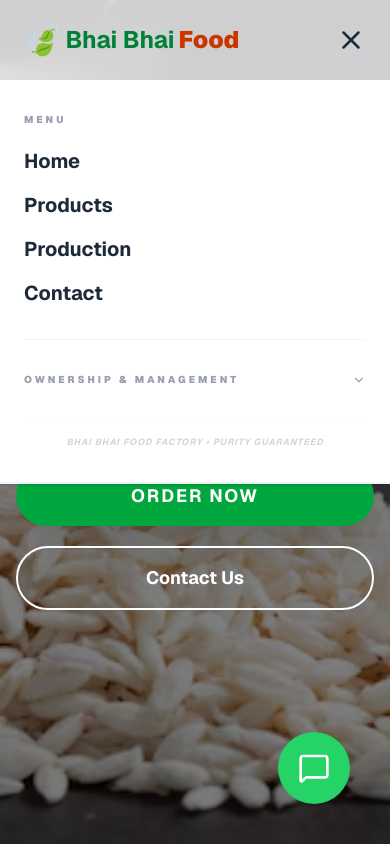
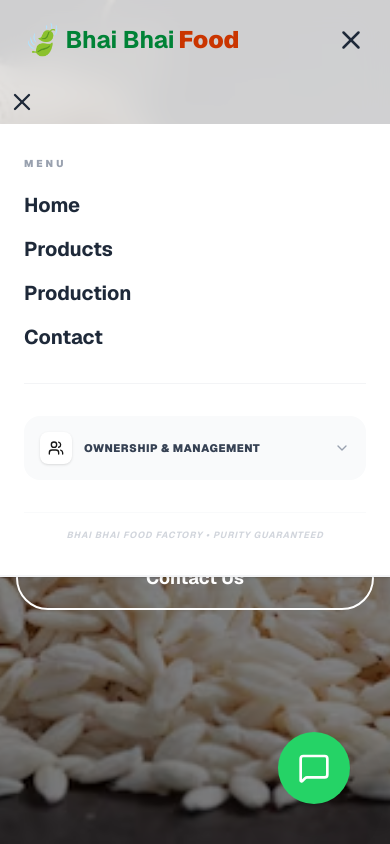
Before and after one commit to mehedishakib6796/bhai-bhai-food, a Next.js app: page / in a window 390 px wide. Both pictures are taken after a click on the element 351 px from the left and 40 px from the top of the page. Shown: the top 844 px of the page. Built offline with nearby package versions, Linux system fonts and the light colour scheme.

Commit message:
9th update

```diff
--- a/app/page.tsx
+++ b/app/page.tsx
@@ -1,12 +1,14 @@
 "use client";
 import { useState, useEffect } from "react";
+import { motion, AnimatePresence } from "framer-motion";
+import Image from "next/image";
 
-import { motion, AnimatePresence } from "framer-motion";
-import { ChevronDown, HelpCircle, Plus, Minus } from "lucide-react"; // নতুন আইকন
-import Image from "next/image";
+// সব প্রয়োজনীয় আইকন এখানে অ্যাড করা হয়েছে
 import {
   Menu, X, Phone, MapPin, Star,
-  MessageSquare, ArrowRight, Factory, Mail
+  MessageSquare, ArrowRight, Factory, Mail,
+  ChevronDown, HelpCircle, Plus, Minus,
+  Users, MessageCircle // এই দুটি আইকন মিসিং ছিল
 } from "lucide-react";
 
 // রিইউজেবল অ্যানিমেশন ভ্যারিয়েন্ট
@@ -84,6 +86,16 @@
 
 
 
+{/* --- Mobile Toggle Button (3-Dot/Menu) --- */}
+<div className="md:hidden flex items-center">
+  <button
+    onClick={() => setIsOpen(!isOpen)}
+    className="p-2 text-gray-800 hover:bg-gray-100 rounded-xl transition-colors"
+  >
+    {isOpen ? <X size={28} /> : <Menu size={28} />}
+  </button>
+</div>
+
 {/* --- Mobile Menu Overlay --- */}
 <AnimatePresence>
   {isOpen && (
@@ -109,48 +121,64 @@
 
         <hr className="border-gray-100" />
 
-        {/* 2. Management Section (Fixed Logical Conflict) */}
+        {/* 2. Management Section with WhatsApp Icon */}
         <div className="space-y-4">
           <button
-            onClick={() => setShowManagement(!showManagement)} // টগল করার জন্য আলাদা স্টেট
-            className="w-full flex items-center justify-between text-[10px] font-black text-gray-400 uppercase tracking-[0.3em] hover:text-green-600 transition outline-none"
+            type="button"
+            onClick={() => setShowManagement(!showManagement)}
+            className="w-full flex items-center justify-between p-4 bg-gray-50 rounded-2xl group transition-all duration-300 hover:bg-green-50"
           >
-            <span>Ownership & Management</span>
+            <div className="flex items-center gap-3">
+              <div className="p-2 bg-white rounded-lg shadow-sm group-hover:bg-green-600 group-hover:text-white transition-colors">
+                <Users size={16} />
+              </div>
+              <span className="text-[11px] font-black text-gray-700 uppercase tracking-wider">Ownership & Management</span>
+            </div>
             <motion.div animate={{ rotate: showManagement ? 180 : 0 }}>
-              <ChevronDown size={14} />
+              <ChevronDown size={16} className="text-gray-400" />
             </motion.div>
           </button>
 
           <AnimatePresence>
-            {showManagement && ( // শুধুমাত্র ম্যানেজমেন্টের জন্য আলাদা কন্ডিশন
+            {showManagement && (
               <motion.div
-                initial={{ opacity: 0, y: -10, height: 0 }}
-                animate={{ opacity: 1, y: 0, height: "auto" }}
-                exit={{ opacity: 0, y: -10, height: 0 }}
-                transition={{ duration: 0.3 }}
+                initial={{ opacity: 0, height: 0 }}
+                animate={{ opacity: 1, height: "auto" }}
+                exit={{ opacity: 0, height: 0 }}
                 className="grid grid-cols-1 gap-3 overflow-hidden"
               >
                 {[
-                  { name: "Mariam Akter", role: "Managing Director", initial: "MA", color: "bg-emerald-500" },
-                  { name: "Mahmudul Hasan Shead", role: "Client Relationship Manager", initial: "MS", color: "bg-blue-500" },
-                  { name: "MD Sujon Ahmed", role: "Accounts Manager", initial: "SA", color: "bg-orange-500" },
-                  { name: "Riyad Shakib", role: "Admin Manager", initial: "RS", color: "bg-purple-500" },
-                  { name: "Jannatul Ferdous", role: "Office Executive", initial: "JF", color: "bg-rose-500" }
+                  { name: "Mariam Akter", role: "Managing Director", initial: "MA", color: "bg-emerald-500", phone: "8801XXXXXXXXX" },
+                  { name: "Mahmudul Hasan Shead", role: "CRM Manager", initial: "MS", color: "bg-blue-500", phone: "8801XXXXXXXXX" },
+                  { name: "MD Sujon Ahmed", role: "Accounts Manager", initial: "SA", color: "bg-orange-500", phone: "8801XXXXXXXXX" },
+                  { name: "Riyad Shakib", role: "Admin Manager", initial: "RS", color: "bg-purple-500", phone: "8801XXXXXXXXX" },
+                  { name: "Jannatul Ferdous", role: "Office Executive", initial: "JF", color: "bg-rose-500", phone: "8801XXXXXXXXX" }
                 ].map((leader, idx) => (
                   <motion.div
+                    key={idx}
                     initial={{ opacity: 0, x: -10 }}
                     animate={{ opacity: 1, x: 0 }}
-                    transition={{ delay: idx * 0.05 }}
-                    key={idx}
-                    className="flex items-center gap-4 p-4 bg-gray-50/50 rounded-[1.5rem] border border-gray-100 shadow-sm"
+                    className="flex items-center justify-between p-4 bg-white rounded-[1.5rem] border border-gray-100 shadow-sm"
                   >
-                    <div className={`w-10 h-10 rounded-xl ${leader.color} flex items-center justify-center text-white text-[10px] font-black shadow-inner`}>
+                    <div className="flex items-center gap-4">
+                      <div className={`w-10 h-10 rounded-xl ${leader.color} flex items-center justify-center text-white text-[10px] font-black shadow-sm`}>
                         {leader.initial}
                       </div>
                       <div>
                         <h4 className="text-[13px] font-black text-gray-900 leading-none">{leader.name}</h4>
                         <p className="text-[10px] font-bold text-gray-400 uppercase mt-1 tracking-tight">{leader.role}</p>
                       </div>
+                    </div>
+
+                    {/* WhatsApp Action Button */}
+                    <a
+                      href={`https://wa.me/${leader.phone}`}
+                      target="_blank"
+                      rel="noopener noreferrer"
+                      className="p-2.5 bg-green-500 text-white rounded-full hover:bg-green-600 transition-transform active:scale-90"
+                    >
+                      <MessageCircle size={16} />
+                    </a>
                   </motion.div>
                 ))}
               </motion.div>
@@ -158,7 +186,7 @@
           </AnimatePresence>
         </div>
 
-        {/* Footer Branding inside Menu */}
+        {/* Footer Branding */}
         <div className="text-center pt-4 border-t border-gray-50">
            <p className="text-[9px] font-bold text-gray-300 uppercase tracking-widest italic">
              Bhai Bhai Food Factory • Purity Guaranteed
@@ -169,7 +197,6 @@
   )}
 </AnimatePresence>
 </nav>
-
 
 
 
```
Lines whose indentation alone changed are shown as unchanged.
